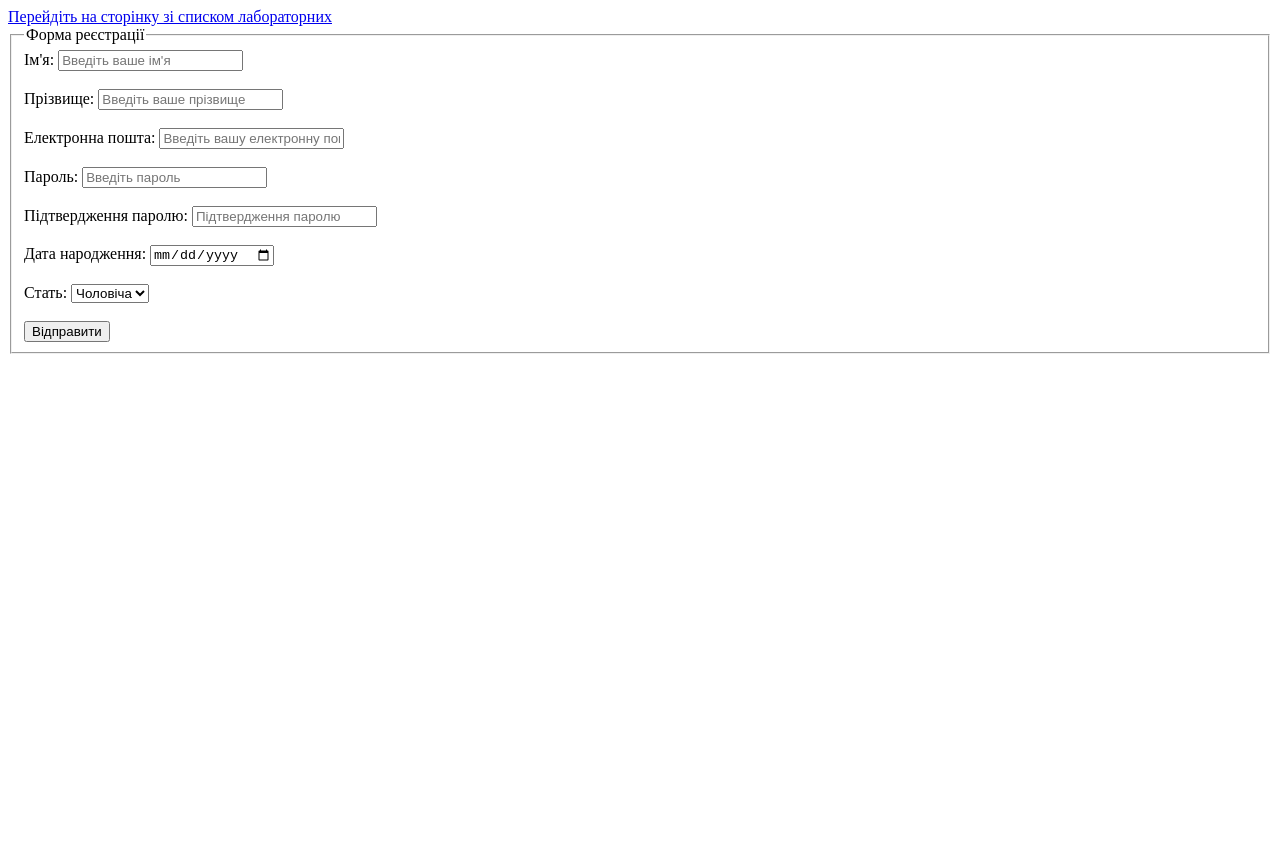
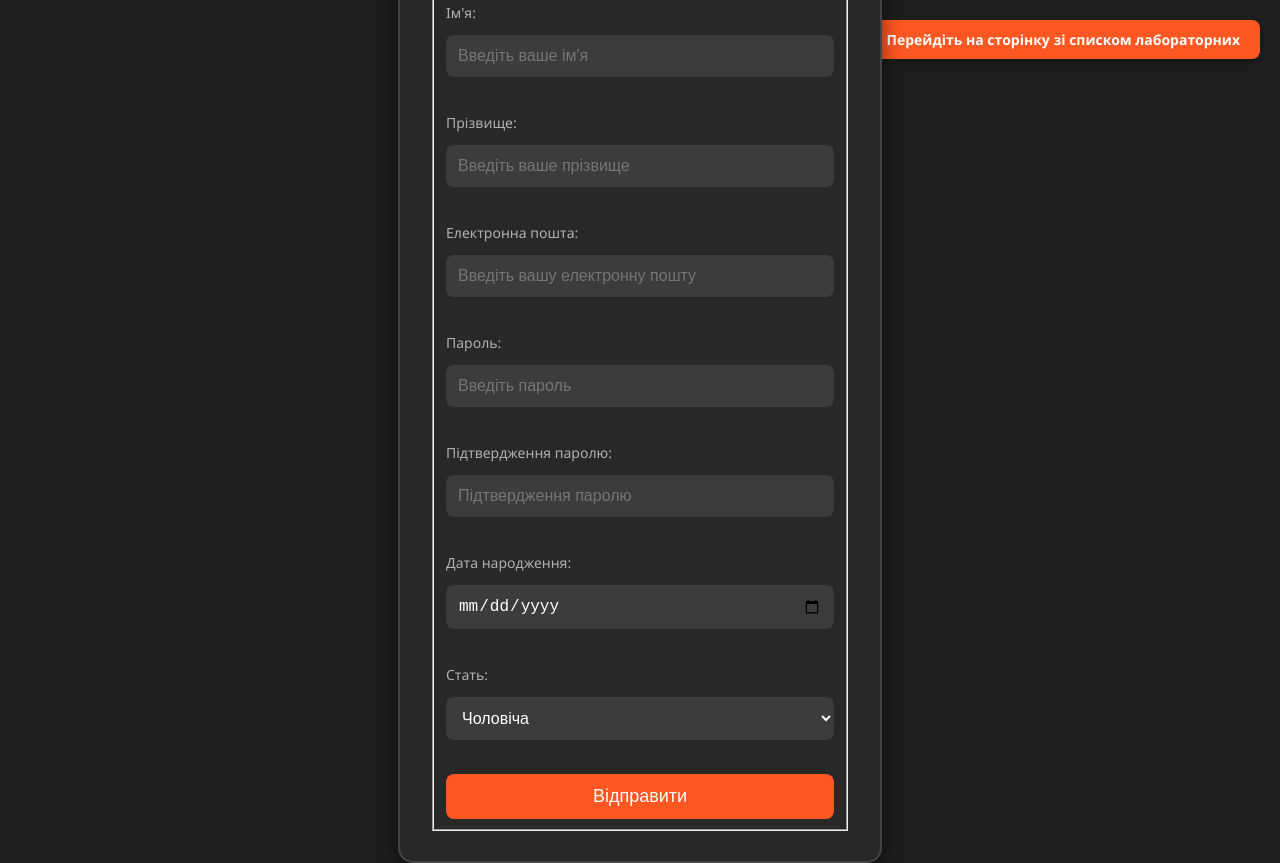
Before and after one commit to Finlorpovz/Site1, a plain HTML site: page pract2/pract.html in a window 1280 px wide. Before the commit the page ends 800 px from the top, so only its background shows below. Drawn offline with Linux system fonts and the light colour scheme; the site is published under a folder, as on GitHub Pages, so addresses that start at the root find nothing.

Commit message:
Update pract.html

```diff
--- a/pract2/pract.html
+++ b/pract2/pract.html
@@ -5,7 +5,7 @@
     <meta name="viewport" content="width=device-width, initial-scale=1.0">
     <title>Лабораторне заняття №1. Основи HTML</title>
     <!-- Підключення зовнішнього CSS-файлу -->
-    <link rel="stylesheet" href="/pract2/stylepract.css">
+    <link rel="stylesheet" href="stylepract.css">
 </head>
 <body>
 
```
